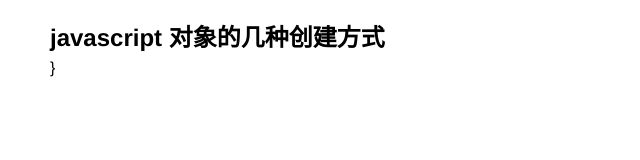
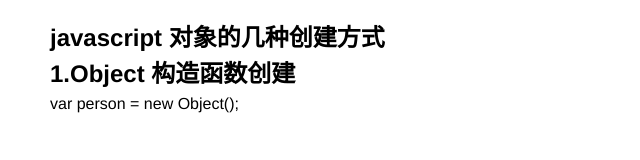
Before and after one commit to gn131131/interview, a website built with webpack: page index.html in a window 1280 px wide. Shown: the whole page, without its empty margins (0-640 px from the left). Built offline with nearby package versions, Linux system fonts and the light colour scheme.

Commit message:
service更新，constant分离

```diff
--- a/index.html
+++ b/index.html
@@ -23,6 +23,7 @@
 </head>
 
 <body>
+  <div id="view"></div>
 </body>
 
 </html>
--- /dev/null
+++ b/src/js/constant/constant.ts
@@ -0,0 +1,13 @@
+const CONSTANT = {
+  sections: {
+    title: "javascript 对象的几种创建方式",
+    sub: [
+      {
+        title: "1.Object 构造函数创建",
+        content: "var person = new Object();",
+      },
+    ],
+  },
+};
+
+export default CONSTANT;
--- a/src/js/main.ts
+++ b/src/js/main.ts
@@ -1,4 +1,5 @@
 import MainService from "./service/service";
+import CONSTANT from "./constant/constant";
 
 export default class MainFn {
   service: any;
@@ -8,13 +9,11 @@ export default class MainFn {
   }
 
   init() {
-    this.createObject();
+    this.render();
   }
 
-  // javascript 对象的几种创建方式
-  createObject() {
-    const title = "javascript 对象的几种创建方式";
-    const content = "";
-    this.service.createSection(title, content);
+  render() {
+    this.service.cleanSection();
+    this.service.createSection(CONSTANT.sections);
   }
 }
--- a/src/js/service/service.ts
+++ b/src/js/service/service.ts
@@ -11,14 +11,27 @@ import $ from "jquery";
 export default class MainService {
   constructor() {}
 
-  createSection(title: any, subtitle: any, content: any) {
+  cleanSection() {
+    $("#view").empty();
+  }
+
+  createSection(obj: any) {
     let inner = `
       <section>
-        <h1>${title}</h1>
-        <h2>${subtitle}</h2>
-        }
+        <h1>${obj.title}</h1>
+        ${obj.sub.map(
+          (subitem: any) => `
+            <h2>${subitem.title}</h2>
+            ${
+              typeof subitem.content === "string" ||
+              typeof subitem.content === "number"
+                ? `<p>${subitem.content}</p>`
+                : subitem.content.map((item: any) => `<p>${item}</p>`)
+            }
+          `
+        )}
       </section>
     `;
-    $("body").prepend(inner);
+    $("#view").prepend(inner);
   }
 }
```
